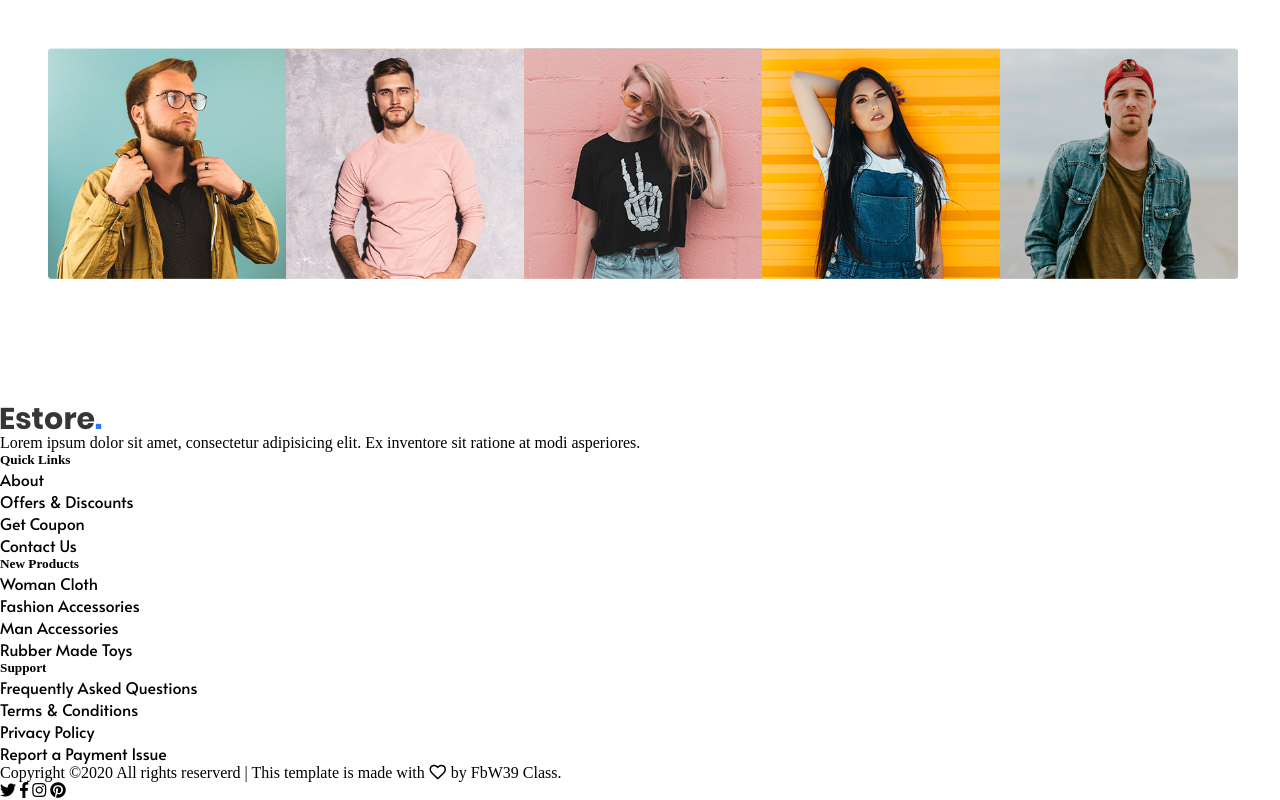
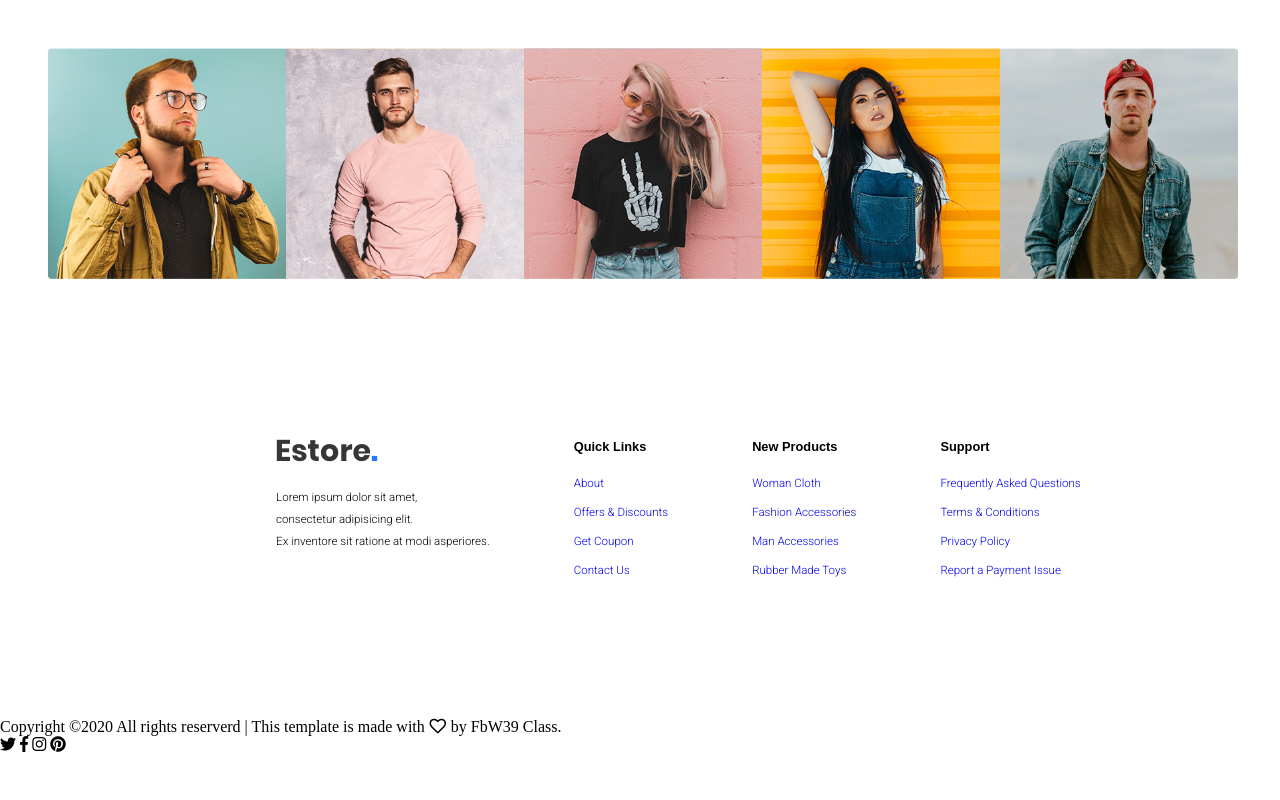
Before and after one commit to glaubernespoli/FbW39_EStore, a website: page public/index.html in a window 1280 px wide. Shown: the part 5163-5963 px from the top of the page. After the commit the page ends 5917 px from the top, so only its background shows below. Drawn offline with nearby package versions, Linux system fonts and the light colour scheme; a web font is replaced by a local one.

Commit message:
links done

```diff
--- a/public/css/main.css
+++ b/public/css/main.css
@@ -26,14 +26,14 @@ div.wrapper-box > input {
   border-radius: 10px;
 }
 
-div > ul > li > a {
+div.nav-bar > ul.nav-bar-list > li > a {
   text-decoration: none;
   color: black;
   transition: all 0.3s ease 0s;
   font-family: "Alata", sans-serif;
 }
 
-div > ul > li > a:hover {
+div.nav-bar > ul.nav-bar-list > li > a:hover {
   border-bottom: solid 3px;
   border-bottom-color: #2577fe;
 }
@@ -273,6 +273,7 @@ div > ul > li > a:hover {
 }
 
 /* Latest Products */
+
 div.latest-products {
   width: 75%;
   margin: 0 auto 10em auto;
@@ -634,6 +635,7 @@ div.latest-news-subscribe-box > button:hover {
 }
 
 /* Info */
+
 div.general-info {
   position: relative;
   left: 5em;
@@ -671,13 +673,59 @@ div.general-info-box > p {
 }
 
 /* Gallery of beautiful white people */
+
 div.gallery {
   position: relative;
   left: 3em;
   display: flex;
   width: 93vw;
-  margin-bottom: 8em;
+  margin-bottom: 10em;
 }
 div.gallery > img {
   width: 20%;
 }
+
+/* Links */
+
+div.footer-links {
+  position: relative;
+  left: 12em;
+  max-width: 76vw;
+  display: flex;
+  justify-content: space-evenly;
+  margin-bottom: 8em;
+}
+div.footer-links-col > img {
+  margin-bottom: 1.5em;
+}
+div.footer-links-col > p {
+  font-family: "Roboto", sans-serif;
+  font-size: 0.9vw;
+}
+div.footer-links-col > p span {
+  display: block;
+  margin-bottom: 0.7em;
+}
+
+div.footer-links-col > h5 {
+  margin-bottom: 1.5em;
+  font-family: "Viga", sans-serif;
+  font-size: 1vw;
+}
+
+div.footer-links-col > ul {
+  list-style: none;
+}
+div.footer-links-col > ul > li {
+  margin-bottom: 0.7em;
+}
+
+div.footer-links-col > ul > li > a {
+  text-decoration: none;
+  font-family: "Roboto", sans-serif;
+  font-size: 0.9vw;
+}
+div.footer-links-col > ul > li > a:hover {
+  color: black;
+  font-weight: bold;
+}
--- a/public/index.html
+++ b/public/index.html
@@ -407,8 +407,9 @@
       <div class="footer-links-col">
         <img src="img/logo/logo.png" alt="Logo" />
         <p>
-          Lorem ipsum dolor sit amet, consectetur adipisicing elit. Ex inventore
-          sit ratione at modi asperiores.
+          <span>Lorem ipsum dolor sit amet,</span>
+          <span>consectetur adipisicing elit.</span>
+          <span>Ex inventore sit ratione at modi asperiores.</span>
         </p>
       </div>
 
@@ -441,6 +442,8 @@
       </div>
     </div>
 
+    <!-- Footer -->
+
     <div class="footer">
       <div class="footer-info">
         <p>
```
